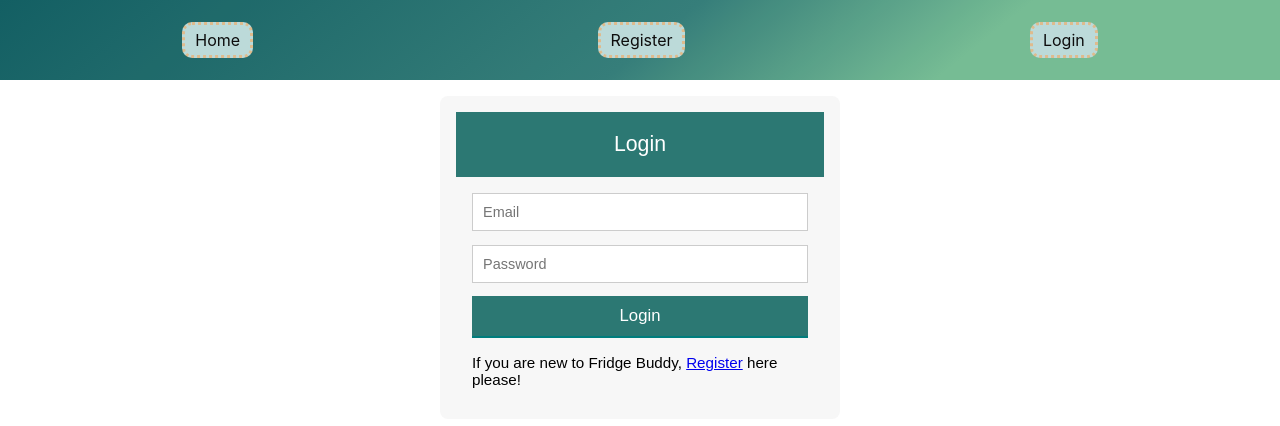
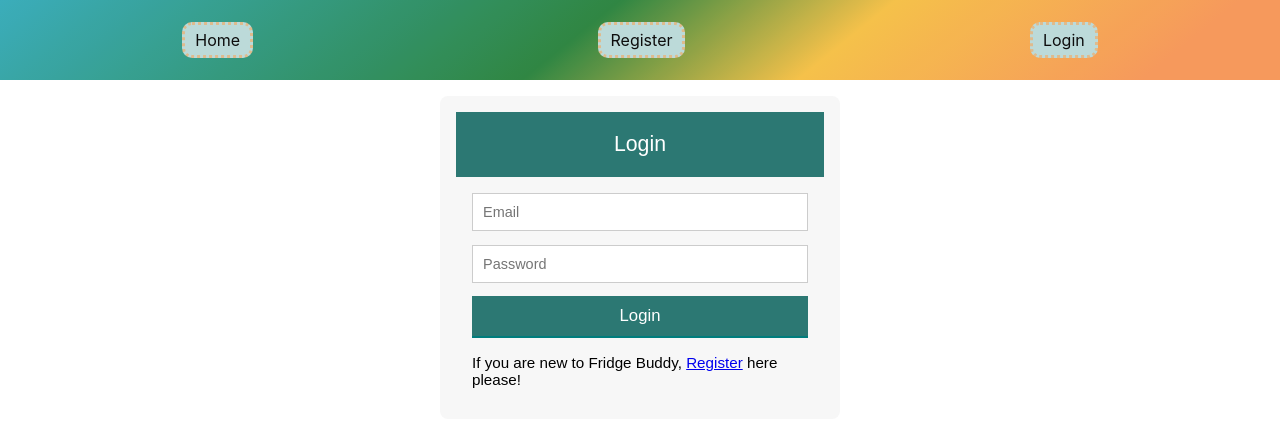
Before and after one commit to RachelTWQ/FridgeBuddy, a React (Create React App) app in the folder fridge-buddy/: page /login in a window 1280 px wide. Shown: the top 426 px of the page. Built offline with nearby package versions, Linux system fonts and the light colour scheme.

Commit message:
change nav bar color combi

```diff
--- a/fridge-buddy/src/style/navbar.css
+++ b/fridge-buddy/src/style/navbar.css
@@ -10,8 +10,8 @@
 
   .navbar {
     align-items: center;
-    background-color: #2C7873;
-    background-image: linear-gradient(141deg, #07575B 0%, #2C7873 51%, #6FB98F 75%);
+    background-color: #31A9B8;
+    background-image: linear-gradient(141deg, #31A9B8 0%, #258039 45%, #F5BE41 65%, #F69454 90%);
 
     opacity: 0.95;
     display: flex;
--- a/fridge-buddy/src/style/tablestyle.css
+++ b/fridge-buddy/src/style/tablestyle.css
@@ -17,7 +17,7 @@
     border-radius: 5px;
     color: #fff;
     padding: 8px;
-    background-color: #4b908f;
+    background-color: #6FB98F;
   }
 
   .container {
```
